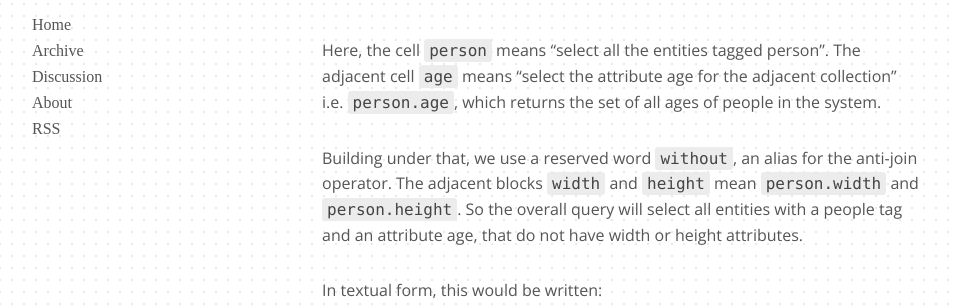
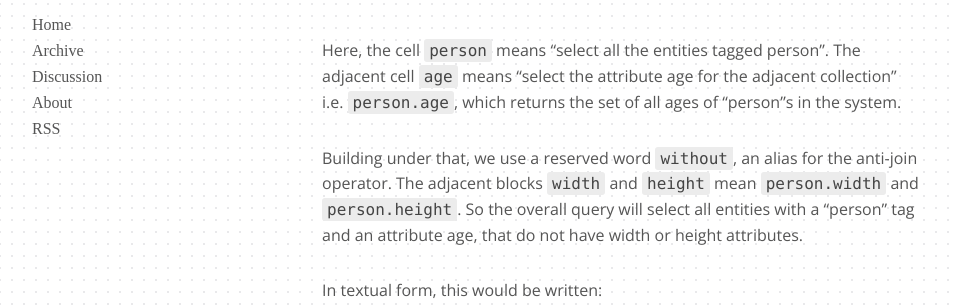
Before and after one commit to Kodowa/incidentalcomplexity, a Jekyll site: the page built from _posts/2016-06-30-apr.md, in a window 1280 px wide and 900 px high, scrolled down 661 px. Shown: the part 169-477 px from the top of the window, without its empty margins (18-971 px from the left). Built offline with Jekyll 4.4.1, drawn with Linux system fonts in a browser that asks for light colours; some web fonts are replaced; some of the changed text lies outside the part shown.

Commit message:
More fixes

````diff
--- a/_posts/2016-06-30-apr.md
+++ b/_posts/2016-06-30-apr.md
@@ -15,9 +15,9 @@ One obvious possibility is just to have relational functions and to allow the us
 
 ![WikiGrid]({{ site.url }}/images/wikigrid2.png)
 
-Here, the cell `person` means "select all the entities tagged person". The adjacent cell `age` means "select the attribute age for the adjacent collection" i.e. `person.age`, which returns the set of all ages of people in the system.
+Here, the cell `person` means "select all the entities tagged person". The adjacent cell `age` means "select the attribute age for the adjacent collection" i.e. `person.age`, which returns the set of all ages of "person"s in the system.
 
-Building under that, we use a reserved word `without`, an alias for the anti-join operator. The adjacent blocks `width` and `height` mean `person.width` and `person.height`. So the overall query will select all entities with a people tag and an attribute age, that do not have width or height attributes.
+Building under that, we use a reserved word `without`, an alias for the anti-join operator. The adjacent blocks `width` and `height` mean `person.width` and `person.height`. So the overall query will select all entities with a "person" tag and an attribute age, that do not have width or height attributes.
 
 In textual form, this would be written:
 
@@ -38,7 +38,7 @@ So let's put it all together and see how it works when it's hooked up to an eval
 
 ![WikiGrid]({{ site.url }}/images/wikigrid5.gif)
 
-We start out in a grid and name it "Chris" by adding an attribute cell. Each grid represents a single entity, so any attributes added to the grid are attached to that entity. Grids start out nameless, so giving it a name provides a handle to the grid. We then add two more attributes: an `age` and `tag`. The `tag` attribute is a convention used to group similar entities. By adding the tag "person", we are now able to talk about collections of people by joining on that tag.
+We start out in a grid and name it "Chris" by adding an attribute cell. Each grid represents a single entity, so any attributes added to the grid are attached to that entity. Grids start out nameless, so giving it a name provides a handle to the grid. We then add two more attributes: an `age` and `tag`. The `tag` attribute is a convention used to group similar entities. By adding the tag "person", we are now able to talk about collections of "person"s by joining on that tag.
 
 Next, we create a formula grid, and we query for `person.age`. The result of the query shows up in the bottom half of the formula grid as we type. Chris is the only result, since he's the only entity in the system, so let's add some more.
 
@@ -88,12 +88,12 @@ The `not` statement is an anti-join operator. Its body is a query, and any resul
 
 ```
 (query [names]
-  (fact names :tag "people")
+  (fact names :tag "person")
   (not
     (fact names :tag "employee")))
 ```
 
-will return all of the entities tagged "people" that are not also tagged "employee".
+will return all of the entities tagged "person" that are not also tagged "employee".
 
 ##### Aggregates
 
````
